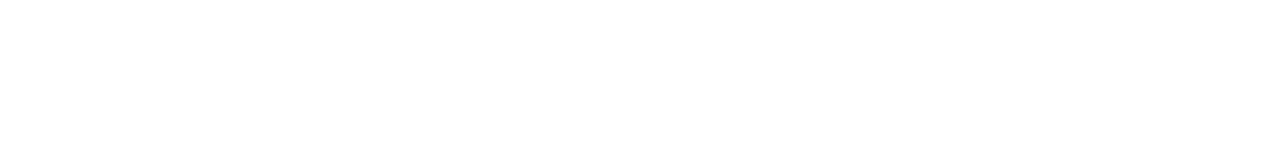
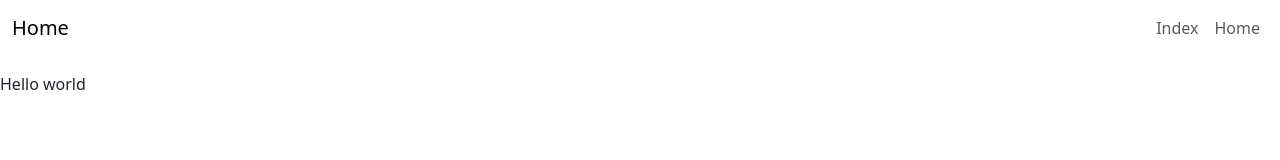
Before and after one commit to WQNguyen25/OrganisationforJunior, a plain HTML site: page home.html in a window 1280 px wide. Drawn offline with nearby package versions, Linux system fonts and the light colour scheme.

Commit message:
added navbar, fixed bootstrap link

```diff
--- a/home.html
+++ b/home.html
@@ -8,8 +8,7 @@
 
  <meta charset="utf-8">
   <meta name="viewport" content="width=device-width, initial-scale=1">
-  <link rel="stylesheet" href="https://maxcdn.bootstrapcdn.com/bootstrap/3.4.1/css/bootstrap.min.css">
-  <script src="https://ajax.googleapis.com/ajax/libs/jquery/3.7.1/jquery.min.js"></script>
+    <link href="https://cdn.jsdelivr.net/npm/bootstrap@5.3.8/dist/css/bootstrap.min.css" rel="stylesheet" integrity="sha384-sRIl4kxILFvY47J16cr9ZwB07vP4J8+LH7qKQnuqkuIAvNWLzeN8tE5YBujZqJLB" crossorigin="anonymous">  <script src="https://ajax.googleapis.com/ajax/libs/jquery/3.7.1/jquery.min.js"></script>
   <script src="https://maxcdn.bootstrapcdn.com/bootstrap/3.4.1/js/bootstrap.min.js"></script>
 
 
@@ -22,6 +21,27 @@
 
 <body>
 
+  <header>
+        <nav class="navbar bg-custom navbar-expand-lg mb-3">
+            <div class="container-fluid">
+                <a href="#" class="navbar-brand">Home</a>
+                <button class="navbar-toggler" type="button" data-bs-toggle="collapse" data-bs-target="#navbarNav"
+                    aria-controls="navbarNav" aria-expanded="false" aria-label="Toggle navigation">
+                    <span class="navbar-toggler-icon"></span>
+                </button>
+                <div class="collapse navbar-collapse" id="navbarNav">
+                    <ul class="navbar-nav ms-auto">
+                        <li><a href="index.html" class="nav-link" aria-current="page">Index</a></li>
+                        <li><a href="home.html" class="nav-link" aria-current="page">Home</a></li>
+
+                    </ul>
+                </div>
+            </div>
+        </nav>
+
+    <p>Hello world</p>
+
+    </header>
 
 <div class="container">
   <h1></h1>
```
Also changed, not shown: index.html (+1 -1 lines).
